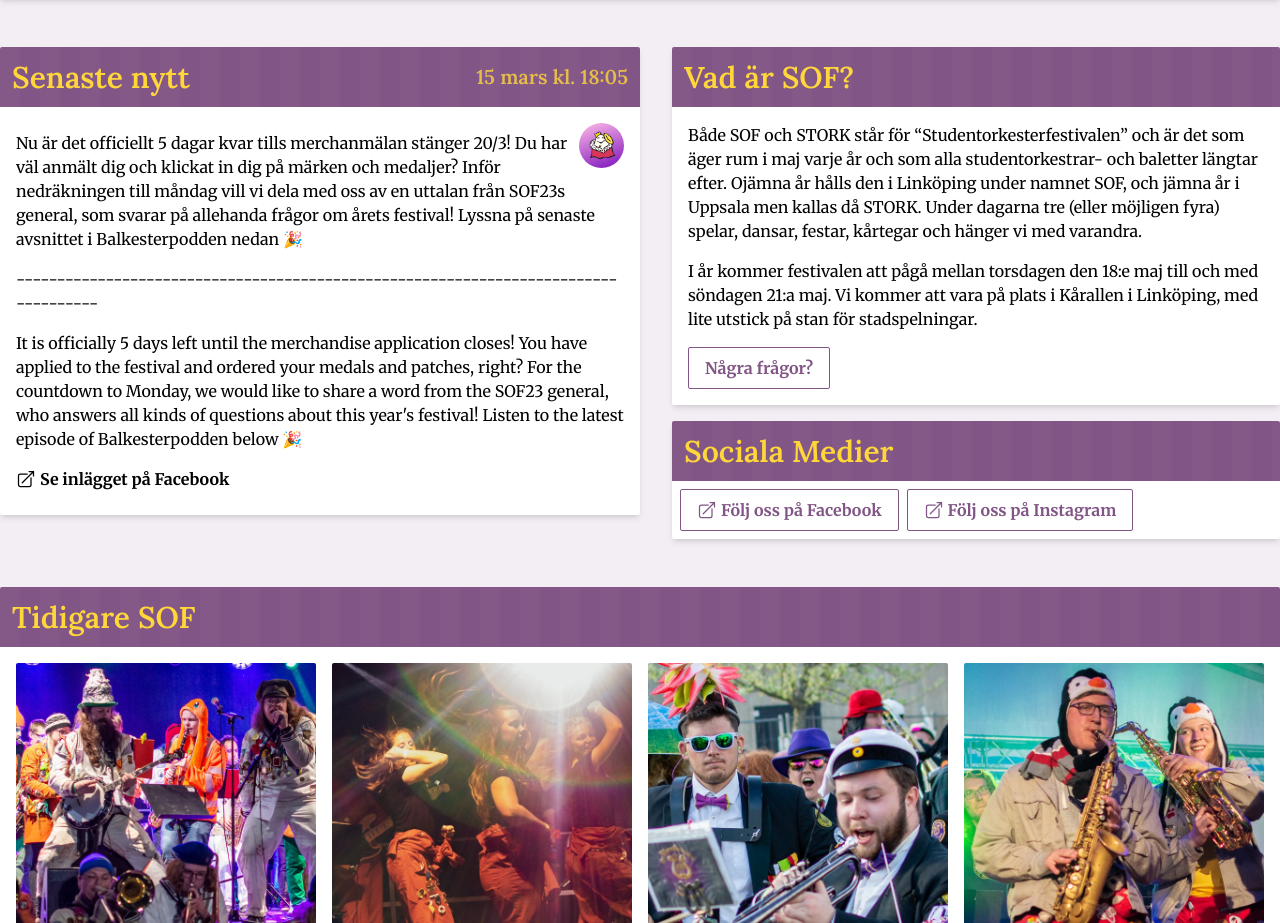
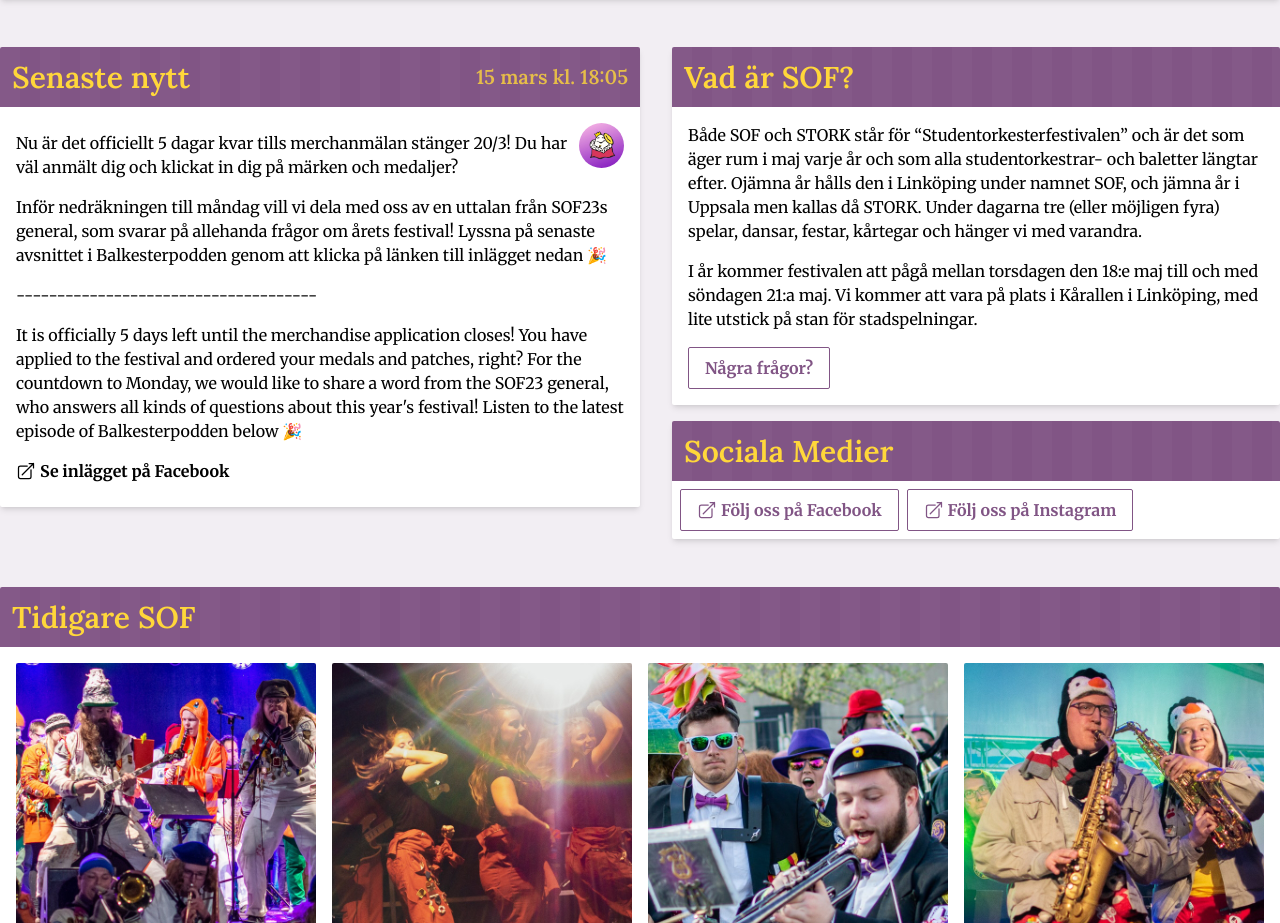
Before and after one commit to WheresMarco/SOF23, a Next.js app: page / in a window 1280 px wide. Shown: the part 880-1803 px from the top of the page. Built offline with nearby package versions, Linux system fonts and the light colour scheme.

Commit message:
Update latest post

```diff
--- a/app/page.jsx
+++ b/app/page.jsx
@@ -60,9 +60,7 @@ export default function Home() {
                 className={`${lora.className} text-3xl text-royal-yellow bg-wallpaper p-3 rounded-t-sm font-semibold flex justify-between items-center`}
               >
                 <span>Senaste nytt</span>
-                <small className="text-xl opacity-80">
-                  15 mars kl. 18:05
-                </small>
+                <small className="text-xl opacity-80">15 mars kl. 18:05</small>
               </h2>
 
               <div className="p-4">
@@ -76,14 +74,16 @@ export default function Home() {
                 <p>
                   Nu är det officiellt 5 dagar kvar tills merchanmälan stänger
                   20/3! Du har väl anmält dig och klickat in dig på märken och
-                  medaljer? Inför nedräkningen till måndag vill vi dela med oss
-                  av en uttalan från SOF23s general, som svarar på allehanda
-                  frågor om årets festival! Lyssna på senaste avsnittet i
-                  Balkesterpodden nedan 🎉
+                  medaljer?
                 </p>
+
                 <p>
-                  ------------------------------------------------------------------------------------
+                  Inför nedräkningen till måndag vill vi dela med oss av en
+                  uttalan från SOF23s general, som svarar på allehanda frågor om
+                  årets festival! Lyssna på senaste avsnittet i Balkesterpodden
+                  genom att klicka på länken till inlägget nedan 🎉
                 </p>
+                <p>-------------------------------------</p>
                 <p>
                   It is officially 5 days left until the merchandise application
                   closes! You have applied to the festival and ordered your
```
